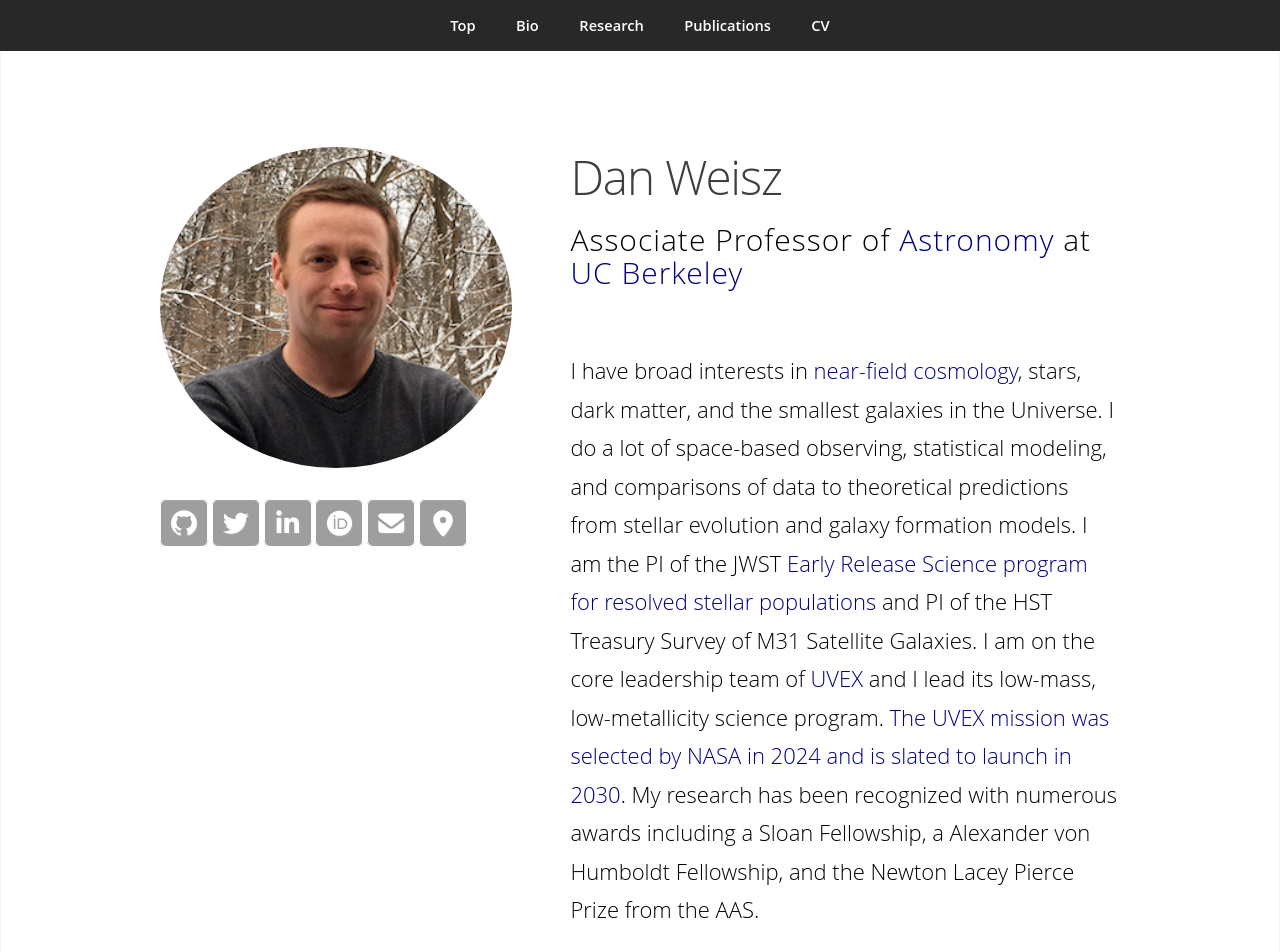
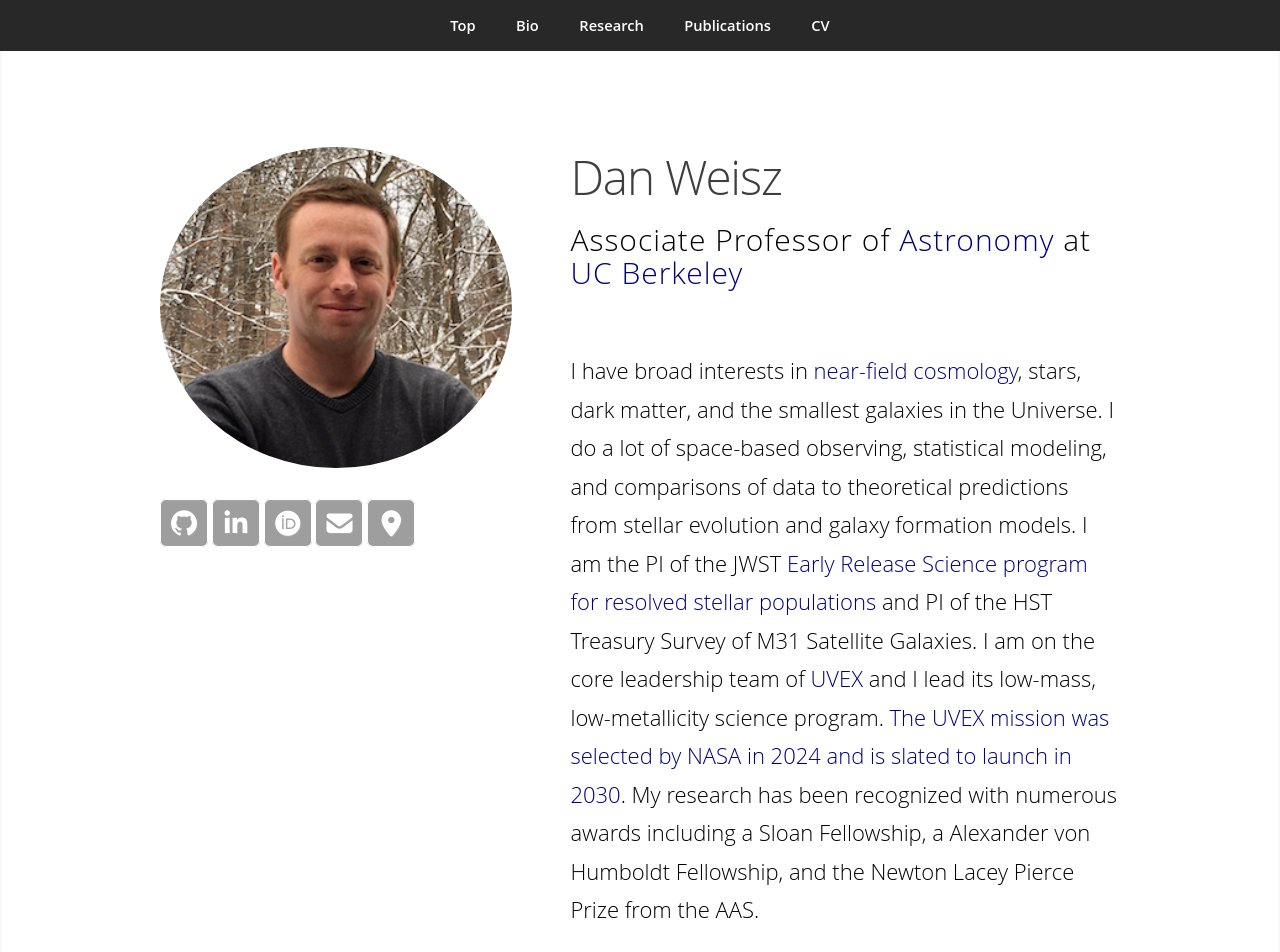
Before and after one commit to dweisz/dweisz.github.io, a Jekyll site: the page index.html, which Jekyll copies as it is, in a window 1280 px wide. Shown: the top 952 px of the page. Built offline with Jekyll 4.4.1, drawn with Linux system fonts in a browser that asks for light colours; nearby versions of some CDN libraries; library files that are not in the unit come from our copies; comment, search, counter and statistics services are not loaded; grey boxes are pictures that could not be loaded.

Commit message:
minor fix

```diff
--- a/index.html
+++ b/index.html
@@ -43,7 +43,7 @@
                <p3>
      <ul class="social">
 	    <li><a href="https://github.com/dweisz" class="icon brands fa-github"><span class="label">Github</span></a></li>
-            <li><a href="https://twitter.com/bigticketdw" class="icon brands fa-twitter"><span class="label">Twitter</span></a></li>
+           <!-- <li><a href="https://twitter.com/bigticketdw" class="icon brands fa-twitter"><span class="label">Twitter</span></a></li> -->
 	    <li><a href="https://www.linkedin.com/in/dan-weisz-b2173a150" class="icon brands fa-linkedin-in"><span class="label">LinkedIn</span></a></li>
             <li><a href="https://orcid.org/0000-0002-6442-6030" class="icon brands fa-orcid"><span class="label">Orcid</span></a></li>
             <li><a href="mailto:dan.weisz@berkeley.edu" id= "linka" class="fa fa-envelope"></i></a></li>
```
